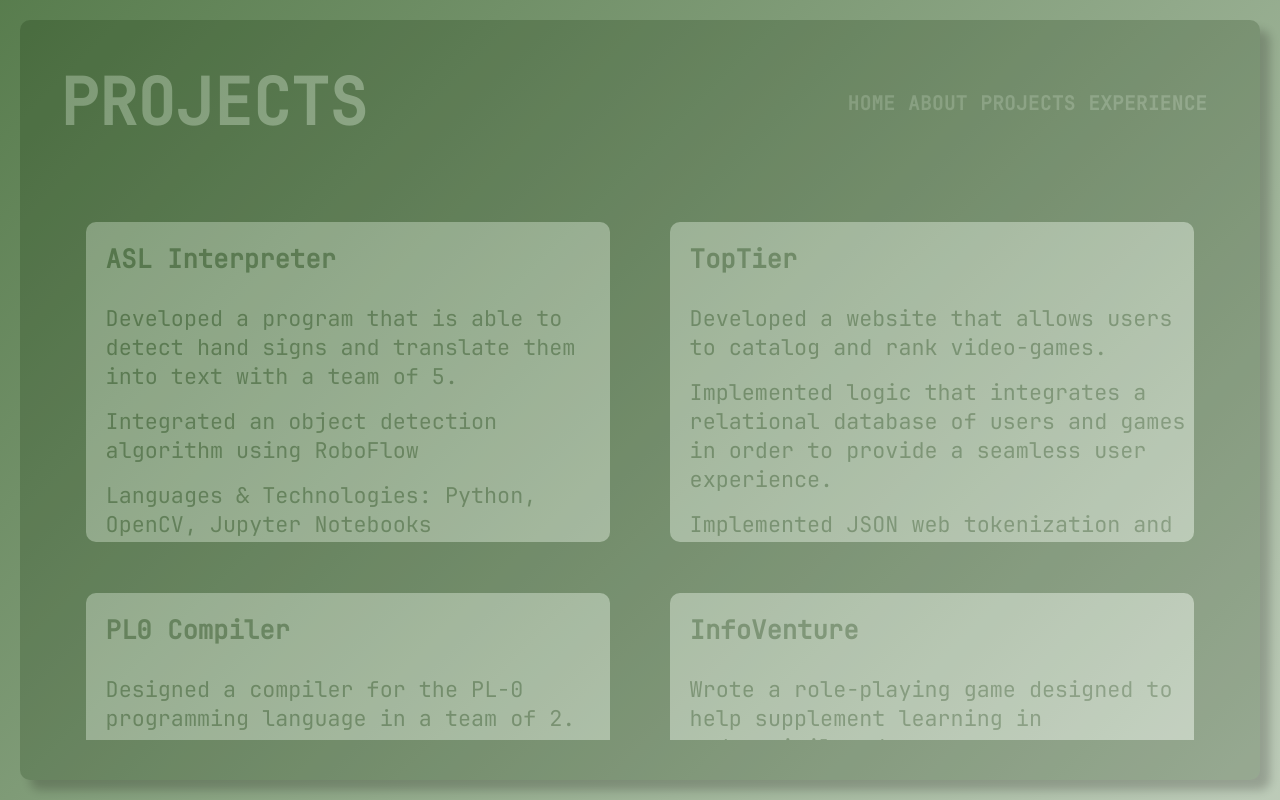
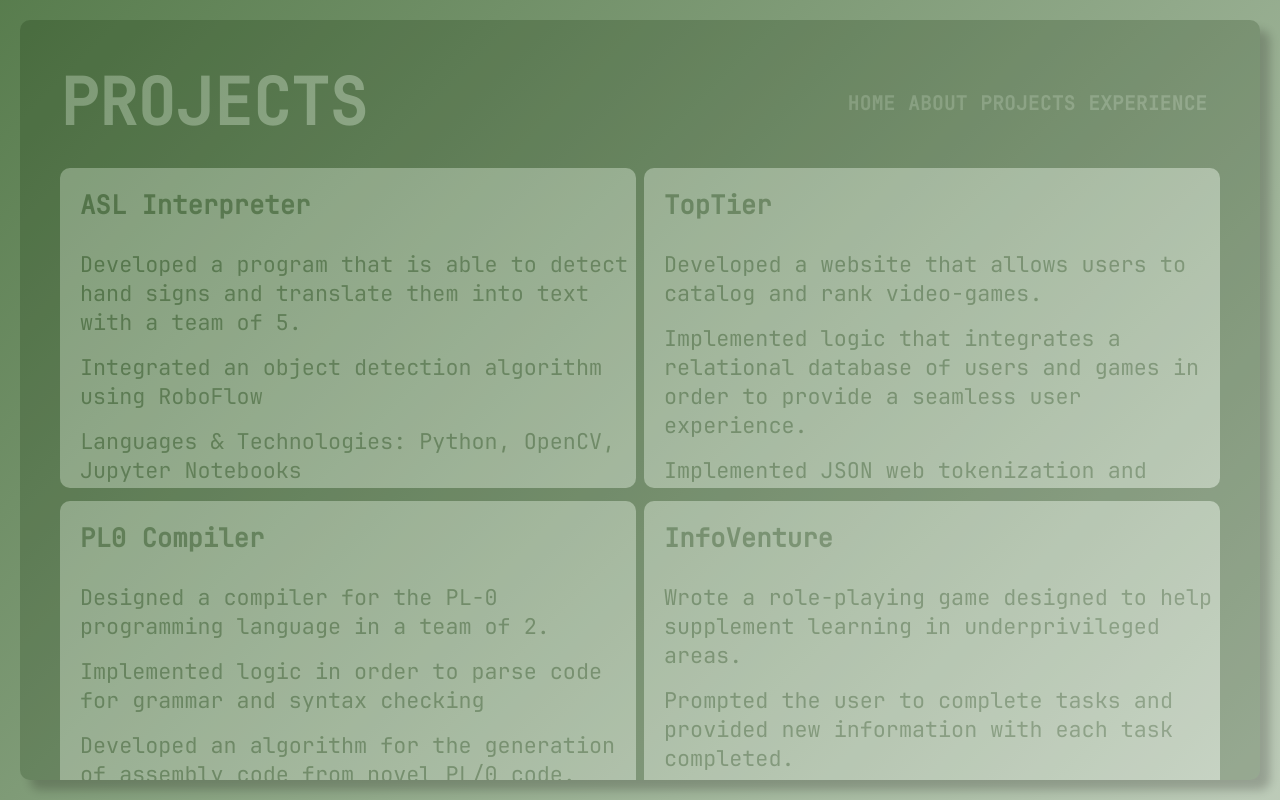
Before and after one commit to AlainAmbrose/portfolio, a React (Create React App) app: page /projects in a window 1280 px wide. Built offline with nearby package versions, Linux system fonts and the light colour scheme.

Commit message:
made some edits to a few components

```diff
--- a/src/components/ProjectCard.js
+++ b/src/components/ProjectCard.js
@@ -18,7 +18,7 @@ const ProjectCard = ({
     // display: "flex",
     position: "relative",
     borderRadius: "10px",
-    margin: "2vw",
+    marginBottom: "1vw",
     overflow: "scroll",
   };
 
--- a/src/pages/ProjectsPage.js
+++ b/src/pages/ProjectsPage.js
@@ -17,7 +17,7 @@ function ProjectsPage() {
   };
 
   const bottomDivStyle = {
-    flex: "0 0 80%",
+    flex: "0 0 85%",
     display: "flex",
     flexDirection: "row",
     justifyContent: "space-between",
@@ -50,7 +50,10 @@ function ProjectsPage() {
   ];
 
   return (
-    <div className="backgroundBox" style={{ flexDirection: "Column" }}>
+    <div
+      className="backgroundBox"
+      style={{ flexDirection: "Column", paddingBottom: "0" }}
+    >
       <div style={topDivStyle}>
         <div style={{ flex: "0 0 15%" }}>
           <h1 style={{ fontSize: "5vw", fontWeight: "800" }}> PROJECTS </h1>
@@ -63,7 +66,7 @@ function ProjectsPage() {
           title={"ASL Interpreter"}
           color={"#ffffff"}
           height={"40vh"}
-          width={"41vw"}
+          width={"45vw"}
           descriptionArray={interpreterArray}
         />
         <ProjectCard
@@ -71,7 +74,7 @@ function ProjectsPage() {
           title={"TopTier"}
           color={"#ffffff"}
           height={"40vh"}
-          width={"41vw"}
+          width={"45vw"}
           descriptionArray={topTierArray}
         />
         <ProjectCard
@@ -79,7 +82,7 @@ function ProjectsPage() {
           title={"PL0 Compiler"}
           color={"#ffffff"}
           height={"40vh"}
-          width={"41vw"}
+          width={"45vw"}
           descriptionArray={pl0Array}
         />
         <ProjectCard
@@ -87,7 +90,7 @@ function ProjectsPage() {
           title={"InfoVenture"}
           color={"#ffffff"}
           height={"40vh"}
-          width={"41vw"}
+          width={"45vw"}
           descriptionArray={infoVentureArray}
         />
       </div>
```
Also changed, not shown: src/App.css (+0 -45 lines).
